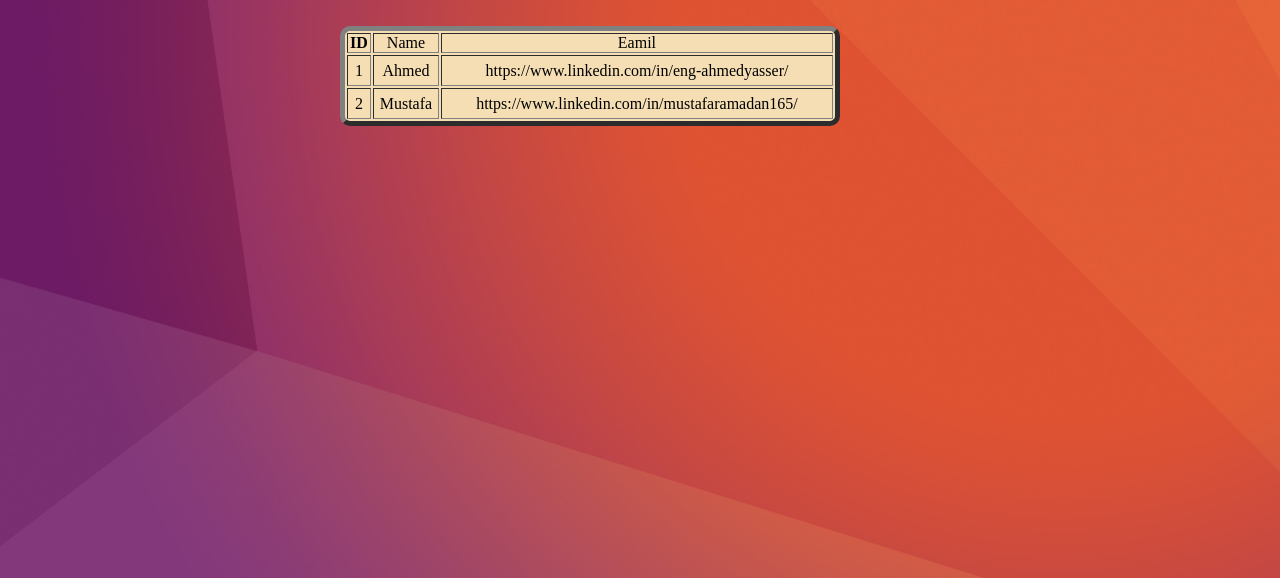
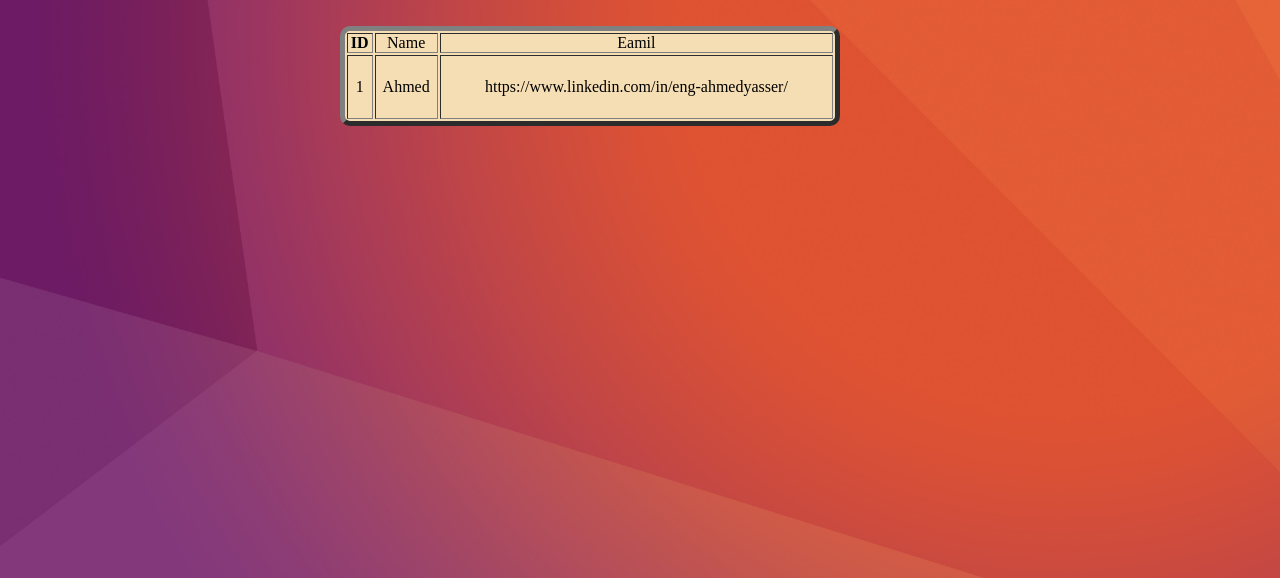
Before and after one commit to AhmedYasser136/html-css-host, a plain HTML site: page Users.html in a window 1280 px wide. Shown: the part 158-740 px from the top of the page. Drawn offline with Linux system fonts and the light colour scheme.

Commit message:
Update Users.html

```diff
--- a/Users.html
+++ b/Users.html
@@ -58,11 +58,6 @@
                     <td>https://www.linkedin.com/in/eng-ahmedyasser/</td>
                 </tr>
 
-                <tr>
-                    <td>2</td>
-                    <td>Mustafa</td>
-                    <td>https://www.linkedin.com/in/mustafaramadan165/</td>
-                </tr>
 
             </tbody>
 
```
